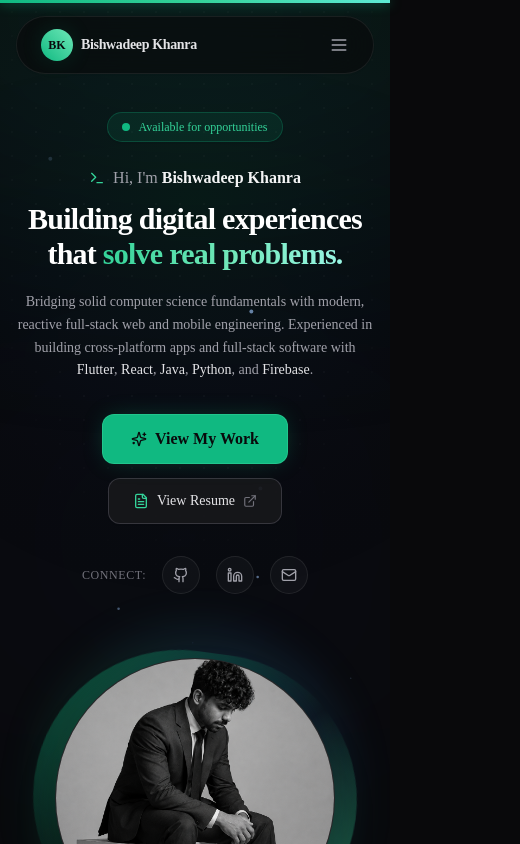
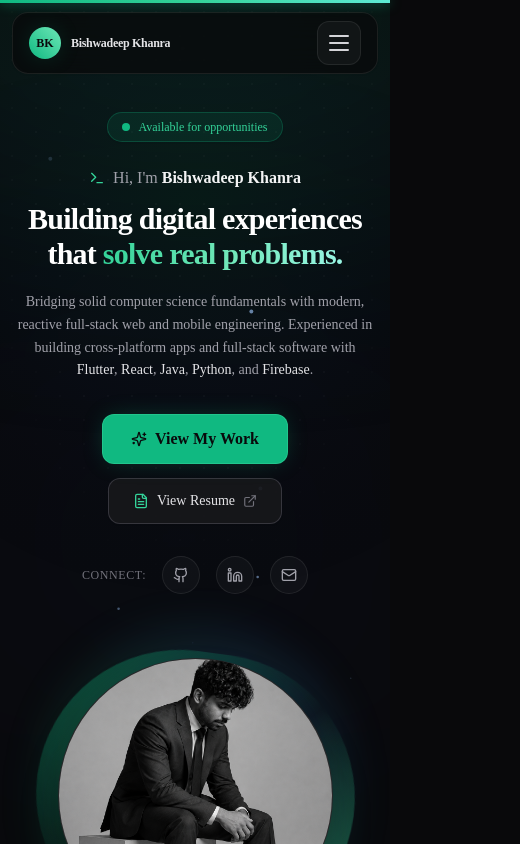
Before and after one commit to b-4321/bishwadeep-portfolio, a Next.js app: page / in a window 390 px wide. Shown: the top 844 px of the page, 520 px wide, since content can reach past the window. Built offline with nearby package versions, Linux system fonts and the light colour scheme.

Commit message:
Fix mobile navbar responsiveness: animated hamburger, staggered dropdown, and zero horizontal overflow

```diff
--- a/package.json
+++ b/package.json
@@ -24,6 +24,7 @@
     "@types/react-dom": "^18.3.5",
     "autoprefixer": "^10.4.20",
     "postcss": "^8.5.1",
+    "puppeteer-core": "^25.10.0",
     "tailwindcss": "^3.4.17",
     "typescript": "^5.7.3"
   }
--- a/src/components/hero/ProfilePhoto.tsx
+++ b/src/components/hero/ProfilePhoto.tsx
@@ -34,14 +34,14 @@ export const ProfilePhoto: React.FC = () => {
       <motion.div
         whileHover={{ scale: 1.02 }}
         transition={{ type: "spring", stiffness: 300, damping: 20 }}
-        className="profile-image relative z-10 h-[280px] w-[280px] sm:h-[320px] sm:w-[320px] overflow-hidden rounded-full border border-white/[0.12] shadow-2xl bg-zinc-950 flex items-center justify-center group"
+        className="profile-image relative z-10 h-[240px] w-[240px] min-[380px]:h-[275px] min-[380px]:w-[275px] sm:h-[320px] sm:w-[320px] max-w-[85vw] max-h-[85vw] overflow-hidden rounded-full border border-white/[0.12] shadow-2xl bg-zinc-950 flex items-center justify-center group"
       >
         <Image
           src="/images/profile.jpg"
           alt={personal.name}
           fill
           priority
-          sizes="(max-width: 768px) 280px, 320px"
+          sizes="(max-width: 640px) 275px, 320px"
           className="object-cover object-center transition-transform duration-500 group-hover:scale-105"
         />
       </motion.div>
@@ -52,7 +52,7 @@ export const ProfilePhoto: React.FC = () => {
         animate={{ opacity: 1, scale: 1, y: 0 }}
         transition={{ duration: 0.5, delay: 0.65, ease: [0.22, 1, 0.36, 1] }}
         whileHover={{ scale: 1.06 }}
-        className="availability-badge absolute -bottom-5 right-2 sm:-bottom-6 sm:right-6 z-20 flex items-center gap-2 px-3.5 py-1.5 rounded-full bg-zinc-950/95 border border-brand-500/40 backdrop-blur-xl shadow-glass text-xs font-mono text-zinc-100 hover:border-brand-400 transition-all cursor-default"
+        className="availability-badge absolute -bottom-3 right-0 sm:-bottom-6 sm:right-6 z-20 flex items-center gap-2 px-3 sm:px-3.5 py-1.5 rounded-full bg-zinc-950/95 border border-brand-500/40 backdrop-blur-xl shadow-glass text-xs font-mono text-zinc-100 hover:border-brand-400 transition-all cursor-default"
       >
         <span className="relative flex h-2 w-2">
           <span className="animate-ping absolute inline-flex h-full w-full rounded-full bg-emerald-400 opacity-75" />
--- a/src/components/navigation/Navbar.tsx
+++ b/src/components/navigation/Navbar.tsx
@@ -2,7 +2,7 @@
 
 import React, { useState, useEffect } from "react";
 import { motion, AnimatePresence } from "framer-motion";
-import { Menu, X, FileText, Send } from "lucide-react";
+import { FileText, Send } from "lucide-react";
 import { portfolioData } from "@/data/portfolio";
 import { cn } from "@/lib/utils";
 
@@ -18,16 +18,50 @@ const NAV_ITEMS = [
   { label: "Contact", href: "#contact" }
 ];
 
+const menuVariants = {
+  closed: {
+    opacity: 0,
+    y: -10,
+    transition: {
+      duration: 0.2,
+      ease: [0.22, 1, 0.36, 1]
+    }
+  },
+  open: {
+    opacity: 1,
+    y: 0,
+    transition: {
+      duration: 0.25,
+      ease: [0.22, 1, 0.36, 1],
+      staggerChildren: 0.035,
+      delayChildren: 0.05
+    }
+  }
+};
+
+const itemVariants = {
+  closed: {
+    opacity: 0,
+    x: -10,
+    transition: { duration: 0.15 }
+  },
+  open: {
+    opacity: 1,
+    x: 0,
+    transition: { duration: 0.22, ease: [0.22, 1, 0.36, 1] }
+  }
+};
+
 export const Navbar: React.FC = () => {
   const [activeSection, setActiveSection] = useState<string>("home");
   const [isScrolled, setIsScrolled] = useState<boolean>(false);
   const [mobileMenuOpen, setMobileMenuOpen] = useState<boolean>(false);
 
+  // Monitor scroll for glass styling and active section spy
   useEffect(() => {
     const handleScroll = () => {
-      setIsScrolled(window.scrollY > 40);
+      setIsScrolled(window.scrollY > 30);
 
-      // Section spy
       const sections = NAV_ITEMS.map((item) => item.href.substring(1));
       const scrollPosition = window.scrollY + 200;
 
@@ -48,12 +82,40 @@ export const Navbar: React.FC = () => {
     return () => window.removeEventListener("scroll", handleScroll);
   }, []);
 
+  // Close mobile menu on Escape key press
+  useEffect(() => {
+    const handleKeyDown = (e: KeyboardEvent) => {
+      if (e.key === "Escape" || e.key === "Esc") {
+        setMobileMenuOpen(false);
+      }
+    };
+
+    if (mobileMenuOpen) {
+      window.addEventListener("keydown", handleKeyDown);
+    }
+    return () => window.removeEventListener("keydown", handleKeyDown);
+  }, [mobileMenuOpen]);
+
+  // Smooth scroll handler with offset for fixed navbar
   const handleLinkClick = (href: string) => {
     setMobileMenuOpen(false);
-    const targetId = href.substring(1);
+    const targetId = href.startsWith("#") ? href.substring(1) : href;
+
+    if (targetId === "home") {
+      window.scrollTo({ top: 0, behavior: "smooth" });
+      return;
+    }
+
     const element = document.getElementById(targetId);
     if (element) {
-      element.scrollIntoView({ behavior: "smooth" });
+      const navbarOffset = 75;
+      const elementPosition = element.getBoundingClientRect().top;
+      const offsetPosition = elementPosition + window.pageYOffset - navbarOffset;
+
+      window.scrollTo({
+        top: Math.max(0, offsetPosition),
+        behavior: "smooth"
+      });
     }
   };
 
@@ -61,23 +123,23 @@ export const Navbar: React.FC = () => {
     <>
       <header
         className={cn(
-          "fixed top-0 left-0 right-0 z-50 flex justify-center px-4 transition-all duration-300 pointer-events-none",
-          isScrolled ? "py-2.5 sm:py-3" : "py-4 sm:py-5"
+          "fixed top-0 left-0 right-0 z-50 flex justify-center w-full px-3 sm:px-5 lg:px-8 transition-all duration-300 pointer-events-none",
+          isScrolled ? "py-2 sm:py-2.5" : "py-3 sm:py-4"
         )}
       >
         <motion.nav
-          initial={{ y: -24, opacity: 0 }}
+          initial={{ y: -15, opacity: 0 }}
           animate={{ y: 0, opacity: 1 }}
-          transition={{ duration: 0.6, delay: 0.1, ease: [0.22, 1, 0.36, 1] }}
+          transition={{ duration: 0.55, ease: [0.22, 1, 0.36, 1] }}
           className={cn(
-            "pointer-events-auto flex items-center justify-between w-full max-w-6xl px-4 py-2.5 rounded-full transition-all duration-300",
+            "pointer-events-auto flex items-center justify-between w-full max-w-6xl px-4 sm:px-6 py-2 sm:py-2.5 rounded-2xl xl:rounded-full transition-all duration-300 relative box-border",
             isScrolled
-              ? "bg-zinc-950/85 border border-white/[0.12] backdrop-blur-2xl shadow-glass"
-              : "bg-zinc-950/60 border border-white/[0.07] backdrop-blur-xl shadow-sm"
+              ? "bg-zinc-950/90 border border-white/[0.12] backdrop-blur-2xl shadow-glass"
+              : "bg-zinc-950/70 border border-white/[0.08] backdrop-blur-xl shadow-sm"
           )}
           aria-label="Main Navigation"
         >
-          {/* Logo / Personal Brand */}
+          {/* LEFT: Initials / Logo & Name */}
           <motion.a
             href="#home"
             whileHover={{ scale: 1.02 }}
@@ -86,17 +148,17 @@ export const Navbar: React.FC = () => {
               e.preventDefault();
               handleLinkClick("#home");
             }}
-            className="flex items-center gap-2 group cursor-pointer pl-2 select-none"
+            className="flex items-center gap-2.5 group cursor-pointer select-none min-w-0"
           >
-            <div className="w-8 h-8 rounded-full bg-gradient-to-tr from-brand-500 to-emerald-300 flex items-center justify-center font-bold text-zinc-950 text-xs shadow-brand-glow">
+            <div className="w-8 h-8 min-w-[32px] rounded-full bg-gradient-to-tr from-brand-500 to-emerald-300 flex items-center justify-center font-bold text-zinc-950 text-xs shadow-brand-glow flex-shrink-0">
               BK
             </div>
-            <span className="text-sm font-semibold tracking-tight text-zinc-200 group-hover:text-white transition-colors">
+            <span className="text-xs sm:text-sm font-semibold tracking-tight text-zinc-200 group-hover:text-white transition-colors truncate">
               {portfolioData.personal.name}
             </span>
           </motion.a>
 
-          {/* Desktop Navigation Links */}
+          {/* CENTER: Desktop Navigation Links (xl+) */}
           <div className="hidden xl:flex items-center gap-1">
             {NAV_ITEMS.map((item) => {
               const isActive = activeSection === item.href.substring(1);
@@ -109,7 +171,7 @@ export const Navbar: React.FC = () => {
                     handleLinkClick(item.href);
                   }}
                   className={cn(
-                    "relative px-3 py-1.5 text-xs font-medium rounded-full transition-colors select-none",
+                    "relative px-3 py-1.5 text-xs font-medium rounded-full transition-colors select-none cursor-pointer",
                     isActive ? "text-white" : "text-zinc-400 hover:text-zinc-200"
                   )}
                 >
@@ -126,8 +188,8 @@ export const Navbar: React.FC = () => {
             })}
           </div>
 
-          {/* Action CTAs */}
-          <div className="hidden md:flex items-center gap-2">
+          {/* RIGHT: Desktop Action CTAs (xl+) */}
+          <div className="hidden xl:flex items-center gap-2">
             <motion.a
               href={portfolioData.personal.resumeDriveUrl}
               target="_blank"
@@ -154,61 +216,104 @@ export const Navbar: React.FC = () => {
             </motion.a>
           </div>
 
-          {/* Mobile Menu Toggle Button */}
+          {/* RIGHT: Animated Hamburger Button (Mobile & Tablet: < xl) */}
           <motion.button
+            type="button"
             whileHover={{ scale: 1.05 }}
             whileTap={{ scale: 0.95 }}
-            onClick={() => setMobileMenuOpen(!mobileMenuOpen)}
-            className="xl:hidden p-2 text-zinc-400 hover:text-zinc-100 rounded-lg hover:bg-white/[0.06] transition-colors focus:outline-none"
+            onClick={() => setMobileMenuOpen((prev) => !prev)}
+            className="xl:hidden flex items-center justify-center w-11 h-11 min-w-[44px] min-h-[44px] rounded-xl text-zinc-300 hover:text-white bg-white/[0.04] hover:bg-white/[0.08] border border-white/[0.08] transition-colors focus:outline-none focus:ring-2 focus:ring-brand-500/40 select-none cursor-pointer flex-shrink-0"
             aria-label={mobileMenuOpen ? "Close menu" : "Open menu"}
             aria-expanded={mobileMenuOpen}
+            aria-controls="mobile-navigation-menu"
           >
-            {mobileMenuOpen ? <X className="w-5 h-5" /> : <Menu className="w-5 h-5" />}
+            <div className="w-5 h-4 relative flex flex-col justify-between items-center pointer-events-none">
+              <motion.span
+                animate={mobileMenuOpen ? { rotate: 45, y: 7 } : { rotate: 0, y: 0 }}
+                transition={{ duration: 0.25, ease: [0.22, 1, 0.36, 1] }}
+                className="w-5 h-0.5 bg-current rounded-full origin-center"
+              />
+              <motion.span
+                animate={mobileMenuOpen ? { opacity: 0, scaleX: 0 } : { opacity: 1, scaleX: 1 }}
+                transition={{ duration: 0.18, ease: [0.22, 1, 0.36, 1] }}
+                className="w-5 h-0.5 bg-current rounded-full"
+              />
+              <motion.span
+                animate={mobileMenuOpen ? { rotate: -45, y: -7 } : { rotate: 0, y: 0 }}
+                transition={{ duration: 0.25, ease: [0.22, 1, 0.36, 1] }}
+                className="w-5 h-0.5 bg-current rounded-full origin-center"
+              />
+            </div>
           </motion.button>
         </motion.nav>
       </header>
 
-      {/* Mobile Drawer Menu */}
+      {/* Mobile / Tablet Dropdown Menu & Backdrop */}
       <AnimatePresence>
         {mobileMenuOpen && (
+          <>
+            {/* Click outside backdrop */}
             <motion.div
-            initial={{ opacity: 0, y: -20 }}
-            animate={{ opacity: 1, y: 0 }}
-            exit={{ opacity: 0, y: -20 }}
+              initial={{ opacity: 0 }}
+              animate={{ opacity: 1 }}
+              exit={{ opacity: 0 }}
               transition={{ duration: 0.2 }}
-            className="fixed inset-x-4 top-20 z-40 p-5 rounded-2xl bg-zinc-950/95 border border-white/[0.1] backdrop-blur-2xl shadow-2xl xl:hidden max-h-[85vh] overflow-y-auto"
+              onClick={() => setMobileMenuOpen(false)}
+              className="fixed inset-0 z-40 bg-black/60 backdrop-blur-sm xl:hidden"
+              aria-hidden="true"
+            />
+
+            {/* Dropdown Menu Container */}
+            <motion.div
+              id="mobile-navigation-menu"
+              variants={menuVariants}
+              initial="closed"
+              animate="open"
+              exit="closed"
+              className="fixed inset-x-3 sm:inset-x-5 top-[68px] sm:top-[74px] z-50 p-4 sm:p-5 rounded-2xl bg-zinc-950/95 border border-white/[0.1] backdrop-blur-2xl shadow-2xl xl:hidden max-h-[calc(100vh-85px)] overflow-y-auto"
+              role="navigation"
+              aria-label="Mobile Navigation Menu"
             >
-            <div className="flex flex-col gap-1.5">
+              <div className="flex flex-col gap-1">
                 {NAV_ITEMS.map((item) => {
                   const isActive = activeSection === item.href.substring(1);
                   return (
-                  <a
+                    <motion.a
                       key={item.href}
+                      variants={itemVariants}
                       href={item.href}
                       onClick={(e) => {
                         e.preventDefault();
                         handleLinkClick(item.href);
                       }}
                       className={cn(
-                      "px-4 py-2.5 text-sm font-medium rounded-xl transition-colors",
+                        "flex items-center justify-between px-4 py-2.5 text-sm font-medium rounded-xl transition-all cursor-pointer select-none",
                         isActive
-                        ? "bg-brand-500/10 text-brand-400 border border-brand-500/20"
-                        : "text-zinc-300 hover:bg-white/[0.05]"
+                          ? "bg-brand-500/10 text-brand-400 border border-brand-500/25 shadow-sm font-semibold"
+                          : "text-zinc-300 hover:text-white hover:bg-white/[0.05]"
                       )}
                     >
-                    {item.label}
-                  </a>
+                      <span>{item.label}</span>
+                      {isActive && (
+                        <span className="w-1.5 h-1.5 rounded-full bg-brand-400 shadow-brand-glow" />
+                      )}
+                    </motion.a>
                   );
                 })}
-              <div className="pt-3 mt-2 border-t border-white/[0.08] flex flex-col gap-2">
+
+                {/* Quick actions for Resume and Contact */}
+                <motion.div
+                  variants={itemVariants}
+                  className="pt-3 mt-2 border-t border-white/[0.08] grid grid-cols-2 gap-2"
+                >
                   <a
                     href={portfolioData.personal.resumeDriveUrl}
                     target="_blank"
                     rel="noopener noreferrer"
-                  className="flex items-center justify-center gap-2 py-2.5 text-xs font-medium text-zinc-300 bg-white/[0.04] border border-white/[0.08] rounded-xl"
+                    className="flex items-center justify-center gap-1.5 py-2.5 px-3 text-xs font-medium text-zinc-300 hover:text-white bg-white/[0.04] hover:bg-white/[0.08] border border-white/[0.08] rounded-xl transition-colors"
                   >
-                  <FileText className="w-4 h-4 text-brand-400" />
-                  <span>View Resume (Online)</span>
+                    <FileText className="w-3.5 h-3.5 text-brand-400" />
+                    <span>Resume</span>
                   </a>
                   <a
                     href="#contact"
@@ -216,14 +321,15 @@ export const Navbar: React.FC = () => {
                       e.preventDefault();
                       handleLinkClick("#contact");
                     }}
-                  className="flex items-center justify-center gap-2 py-2.5 text-xs font-semibold text-zinc-950 bg-brand-500 rounded-xl"
+                    className="flex items-center justify-center gap-1.5 py-2.5 px-3 text-xs font-semibold text-zinc-950 bg-brand-500 hover:bg-brand-400 rounded-xl transition-colors shadow-brand-glow cursor-pointer"
                   >
-                  <Send className="w-3.5 h-3.5" />
-                  <span>Get In Touch</span>
+                    <Send className="w-3 h-3" />
+                    <span>Connect</span>
                   </a>
-              </div>
+                </motion.div>
               </div>
             </motion.div>
+          </>
         )}
       </AnimatePresence>
     </>
--- a/src/components/skills/Skills.tsx
+++ b/src/components/skills/Skills.tsx
@@ -42,7 +42,7 @@ export const Skills: React.FC = () => {
   const frameworksAndTools = techStack.filter((t) => t.category !== "language");
 
   return (
-    <section id="skills" className="py-20 px-4 max-w-6xl mx-auto relative scroll-mt-24">
+    <section id="skills" className="py-20 px-4 max-w-6xl mx-auto relative scroll-mt-24 overflow-hidden">
       {/* Subtle Floating Ambient Background Particles / Glow */}
       <div className="absolute top-1/2 left-1/2 -translate-x-1/2 -translate-y-1/2 w-[650px] h-[380px] bg-brand-500/5 blur-[130px] rounded-full pointer-events-none -z-10" />
       <div className="absolute top-1/4 right-5 w-[350px] h-[280px] bg-emerald-400/5 blur-[100px] rounded-full pointer-events-none -z-10" />
```
Also changed, not shown: src/app/layout.tsx (+7 -1 lines), 1 other file (tests, documents, lock files or other folders). Lines whose indentation alone changed are shown as unchanged.
